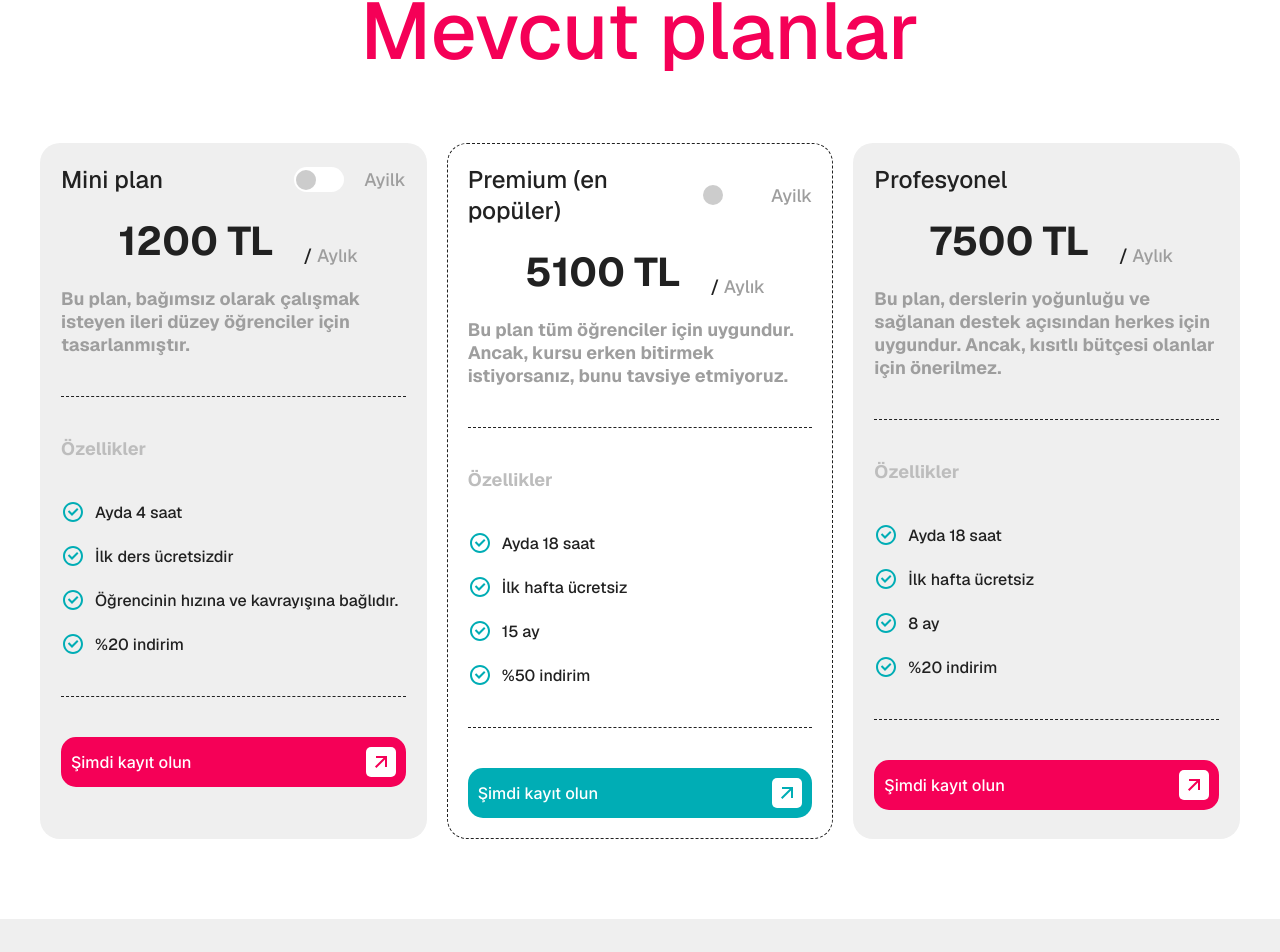
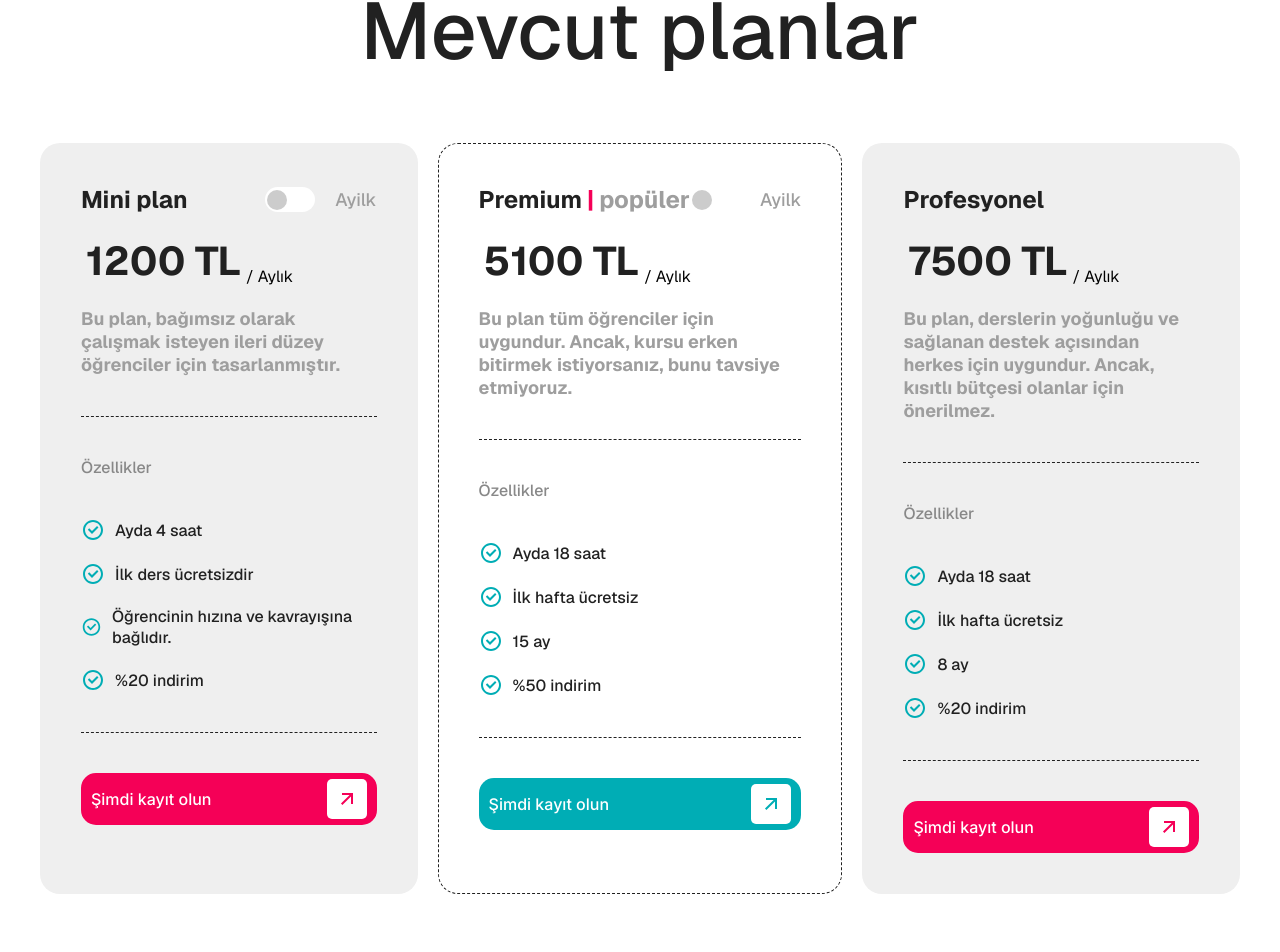
Before and after one commit to a00ae/Ceylan-Academic, a React (Vite) app: page / in a window 1280 px wide. Shown: the part 1604-2556 px from the top of the page. Before the commit the page ends 2523 px from the top, so only its background shows below. Built offline with nearby package versions, Linux system fonts and the light colour scheme.

Commit message:
add color && bg-color

```diff
--- a/src/components/layout/Header/Header.module.scss
+++ b/src/components/layout/Header/Header.module.scss
@@ -10,7 +10,7 @@
   border-radius: var(--border-radius-lg);
   box-shadow: var(--box-shadow-header);
   font-family: "Cinzel", serif;
-  background-color: var(--bg-color-default);
+  background-color: var(--color-white);
   // تنسيقات الهيدر الخاصة بك (مثل display: flex; خلفية داكنة... إلخ)
 
   &_icon {
--- a/src/components/layout/Header/Header.tsx
+++ b/src/components/layout/Header/Header.tsx
@@ -23,7 +23,7 @@ const Header = () => {
           </li>
         ))}
       </ul>
-      <Button size="small">Get Started</Button>
+      {/* <Button  size="small">Get Started</Button> */}
     </header>
   );
 };
--- a/src/components/layout/Main/section-2/Plans.module.scss
+++ b/src/components/layout/Main/section-2/Plans.module.scss
@@ -11,12 +11,15 @@
   &_card {
     @include v.flex-row(center, stretch, sm);
     width: 100%;
+    @media (max-width: v.$width-xl) {
+      flex-direction: column;
+    }
 
     .price-card {
       background-color: var(--bg-color-card);
       border: 1px solid transparent;
       border-radius: var(--border-radius-xl);
-      padding: var(--space-sm);
+      padding: var(--space-md);
       box-shadow: var(--box-shadow-main);
       flex: 1;
       @include v.flex-column(md);
@@ -26,11 +29,21 @@
 
         .title {
           @include v.flex-row(space-between);
-
+          &_right {
+            // @include v.typography-style(md, bold, text-color);
+            @include v.flex-row(start, center, xxs);
             span[data-plans] {
-            @include v.typography-style(md, main, text-color);
+              @include v.typography-style(md, bold, text-color);
+            }
+            span[data-break] {
+              @include v.typography-style(md, bold, btn-color);
+            }
+            span {
+              @include v.typography-style(md, bold, text-color-grey);
+            }
           }
 
+          &_left {
             .check-box {
               @include v.flex-row(center, center, sm);
 
@@ -99,14 +112,15 @@
               }
             }
           }
+        }
 
         .price-components {
-          @include v.flex-row(center, flex-end, sm);
+          @include v.flex-row(start, flex-end);
 
           .price-wrapper {
             display: flex;
             overflow: hidden;
-            padding: 0 var(--space-xs);
+            padding: 0 var(--space-xxs);
             span[data-price] {
               @include v.typography-style(xl, bold, text-color);
               position: relative;
@@ -114,14 +128,13 @@
               transform: translateZ(0);
               transition: transform var(--transition-main);
               white-space: nowrap;
-              // padding: 0 var(--space-sm);
               &::before {
                 content: attr(data-price);
                 position: absolute;
                 top: 100%;
                 left: 0;
                 @include v.typography-style(xl, bold, text-color);
-                color: var(--btn-color, #ff0000);
+                // color: var(--btn-color, #ff0000);
               }
             }
           } // 👈 تم إغلاق price-wrapper هنا بشكل صحيح
@@ -131,14 +144,6 @@
               transform: translateY(-100%);
             }
           }
-          .price-period {
-            @include v.typography-style(sm, main, text-color);
-            span{
-              color: var(--text-color-grey)
-
-            }
-          }
-
         }
         .price_desc {
           @include v.typography-style(sm, bold, text-color-grey);
@@ -154,7 +159,7 @@
         @include v.flex-column(md);
 
         p[data-features] {
-          @include v.typography-style(sm, bold, text-color-grey-400);
+          @include v.typography-style(xs, main, text-color-description);
         }
 
         .features {
@@ -180,7 +185,6 @@
         border-color: var(--text-color);
         border-style: dashed;
         background-color: var(--color-white);
-
       }
     } // 👈 تم إغلاق price-card هنا
   } // 👈 تم إغلاق _card هنا
--- a/src/components/layout/Main/section-2/Plans.tsx
+++ b/src/components/layout/Main/section-2/Plans.tsx
@@ -38,8 +38,18 @@ const Plans = () => {
                   <div className={styles.top}>
                     {/* title */}
                     <div className={styles.title}>
-                      <span data-plans>{name}</span>
+                      <div className={styles["title_right"]}>
+                     <span data-plans>{name}</span>
+                    {type == "Premium" && <>
+                    <span data-break>|</span>
+                    <span data-popular>popüler</span>
+                    </>}
+
+                      </div>
+
                       {type !== "Professional" ? (
+                        <div className={styles["title_left"]}>
+
                         <div className={styles["check-box"]}>
                           <label className={styles.switch}>
                             <input
@@ -50,6 +60,7 @@ const Plans = () => {
                             <span className="slider round"></span>
                           </label>
                           <p>Ayilk</p>
+                        </div>
                         </div>
                       ) : null}
                     </div>
@@ -64,7 +75,7 @@ const Plans = () => {
                       </div>
 
                       <p className={styles["price-period"]}>
-                        / <span>{isYearly ? "Yıllık" : "Aylık"}</span>
+                        / Aylık
                       </p>
                     </div>
                     <div className={styles["price_desc"]}>
--- a/src/components/layout/Main/section-2/dataPlans.ts
+++ b/src/components/layout/Main/section-2/dataPlans.ts
@@ -23,7 +23,7 @@ export const DataPlans: DataPlans[] = [
   },
   {
     id: 2,
-    name: "Premium (en popüler)",
+    name: "Premium",
     type: "Premium",
     price: 5100,
     discount: 4850,
--- a/src/components/ui/Button/Button.module.scss
+++ b/src/components/ui/Button/Button.module.scss
@@ -70,7 +70,7 @@ $btn-themes: (
   }
 
   .svg {
-    padding: calc(var(--space-xxs) - 2px);
+    padding: calc(var(--space-xs) - 2px);
     background-color: #fff;
     border-radius: var(--border-radius-sm);
     @include btn.flex-row(center, center, 0);
@@ -122,6 +122,6 @@ $btn-themes: (
 
   // 4. الأحجام
   &.small { padding: 3px 3px; font-size: 14px; }
-  &.medium { padding: 8px 8px; font-size: 16px; }
+  &.medium { padding: 4px 8px; font-size: 16px; }
   &.large {padding: 12px 12px; font-size: 18px;}
 }
--- a/src/components/ui/Card/box.scss
+++ b/src/components/ui/Card/box.scss
@@ -18,13 +18,13 @@
     }
   }
   &_desc {
-    @include v.typography-style(sm, bold, text-color)
+    @include v.typography-style(sm, bold, text-color-description)
   }
 }
 
 .box__title {
   @include v.flex-column(md, center);
   h2 {
-    @include v.typography-style(xxl, main, btn-color)
+    @include v.typography-style(xxl, main, text-color)
   }
 }
--- a/src/styles/_variables.scss
+++ b/src/styles/_variables.scss
@@ -16,6 +16,7 @@
   --border-color: #3d444d;
   --text-color: #212121;
   --text-color-substitute: #131313;
+  --text-color-description: #888;
   --text-color-grey: #9e9e9e;
   --text-color-grey-400: #bdbdbd;
   --heading-color: #121212; // جعلناه فاتحاً ليتناسب مع الخلفية الغامقة
```
Lines whose indentation alone changed are shown as unchanged.
